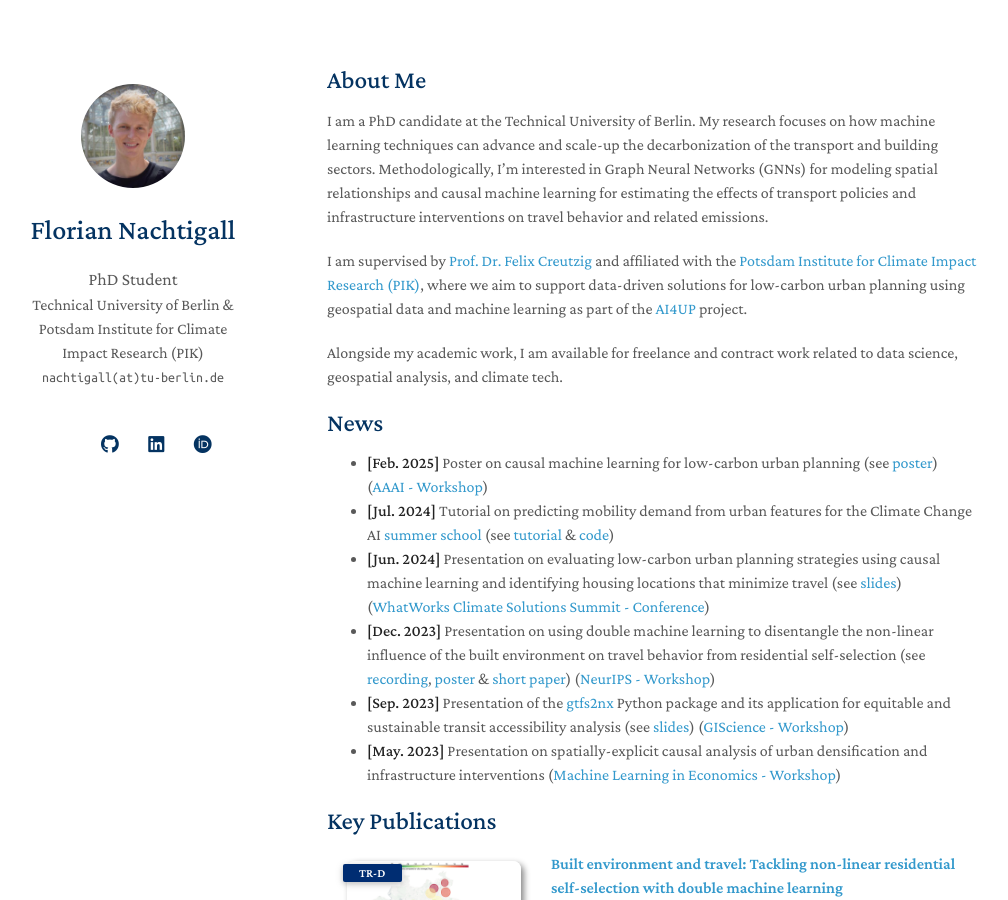
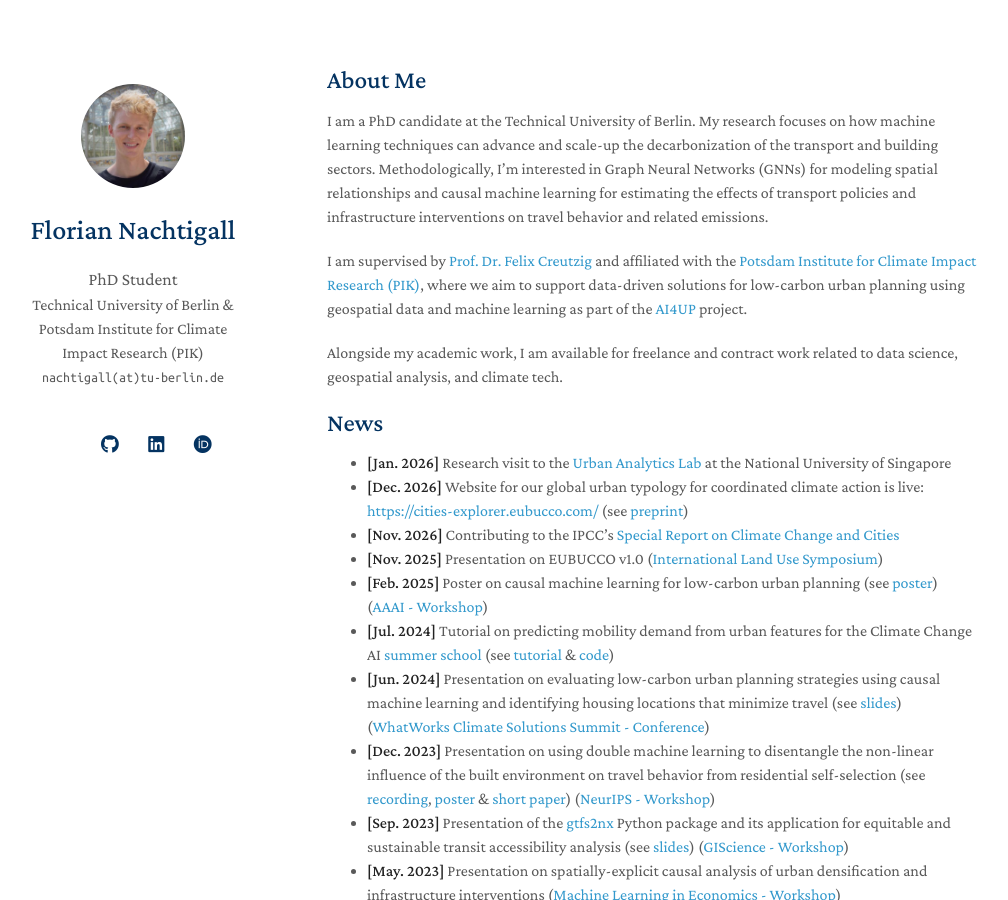
Before and after one commit to FlorianNachtigall/floriannachtigall.github.io, a Jekyll site: the page built from index.md, in a window 1280 px wide and 900 px high. Shown: the whole window, without its empty margins (143-1151 px from the left). Built offline with Jekyll 4.4.1, drawn with Linux system fonts in a browser that asks for light colours; nearby versions of some CDN libraries; a style sheet for code colours, icons or effects is not loaded; our own code applies the rules of GitHub Pages for plain Markdown files.

Commit message:
Update news section

```diff
--- a/index.md
+++ b/index.md
@@ -12,6 +12,10 @@ Alongside my academic work, I am available for freelance and contract work relat
 
 
 ## News
+- **[Jan. 2026]** Research visit to the [Urban Analytics Lab](https://ual.sg/) at the National University of Singapore
+- **[Dec. 2026]** Website for our global urban typology for coordinated climate action is live: [https://cities-explorer.eubucco.com/](https://cities-explorer.eubucco.com/) (see  [preprint](https://doi.org/10.21203/rs.3.rs-8363797/v1))
+- **[Nov. 2026]** Contributing to the IPCC's [Special Report on Climate Change and Cities](https://www.ipcc.ch/report/special-report-on-climate-change-and-cities/)
+- **[Nov. 2025]** Presentation on EUBUCCO v1.0 ([International Land Use Symposium](https://ilus2025.ioer.info/))
 - **[Feb. 2025]** Poster on causal machine learning for low-carbon urban planning (see [poster](https://floriannachtigall.github.io/assets/files/aaai-ai4up-2025-poster.pdf)) ([AAAI - Workshop](https://ai-for-urban-planning.github.io/AAAI25-workshop))
 - **[Jul. 2024]** Tutorial on predicting mobility demand from urban features for the Climate Change AI [summer school](https://www.climatechange.ai/events/summer_school2024#virtual-summer-school) (see [tutorial](https://www.climatechange.ai/tutorials?search=id:predicting-mobility-demand) & [code](https://github.com/climatechange-ai-tutorials/mobility-demand))
 - **[Jun. 2024]** Presentation on evaluating low-carbon urban planning strategies using causal machine learning and identifying housing locations that minimize travel (see [slides](https://floriannachtigall.github.io/assets/files/wwcs-2024-slides.pdf)) ([WhatWorks Climate Solutions Summit - Conference](https://whatworksclimate.solutions/session/21-urban-typologies/))
```
